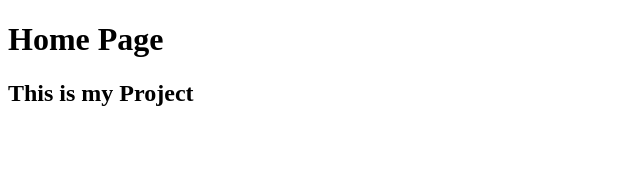
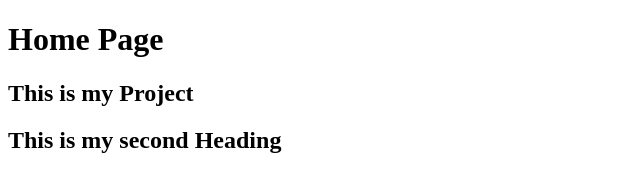
Before and after one commit to bheemshen/PROJECT3, a plain HTML site: page index.html in a window 1280 px wide. Shown: the whole page, without its empty margins (0-640 px from the left). Drawn offline with Linux system fonts and the light colour scheme.

Commit message:
release1 tested

```diff
--- a/index.html
+++ b/index.html
@@ -9,5 +9,7 @@
 
     <h1>Home Page</h1>
     <h2>This is my Project</h2>
+    <h2>This is my second Heading</h2>
+
 </body>
 </html>
```
Also changed, not shown: 1 other file.
